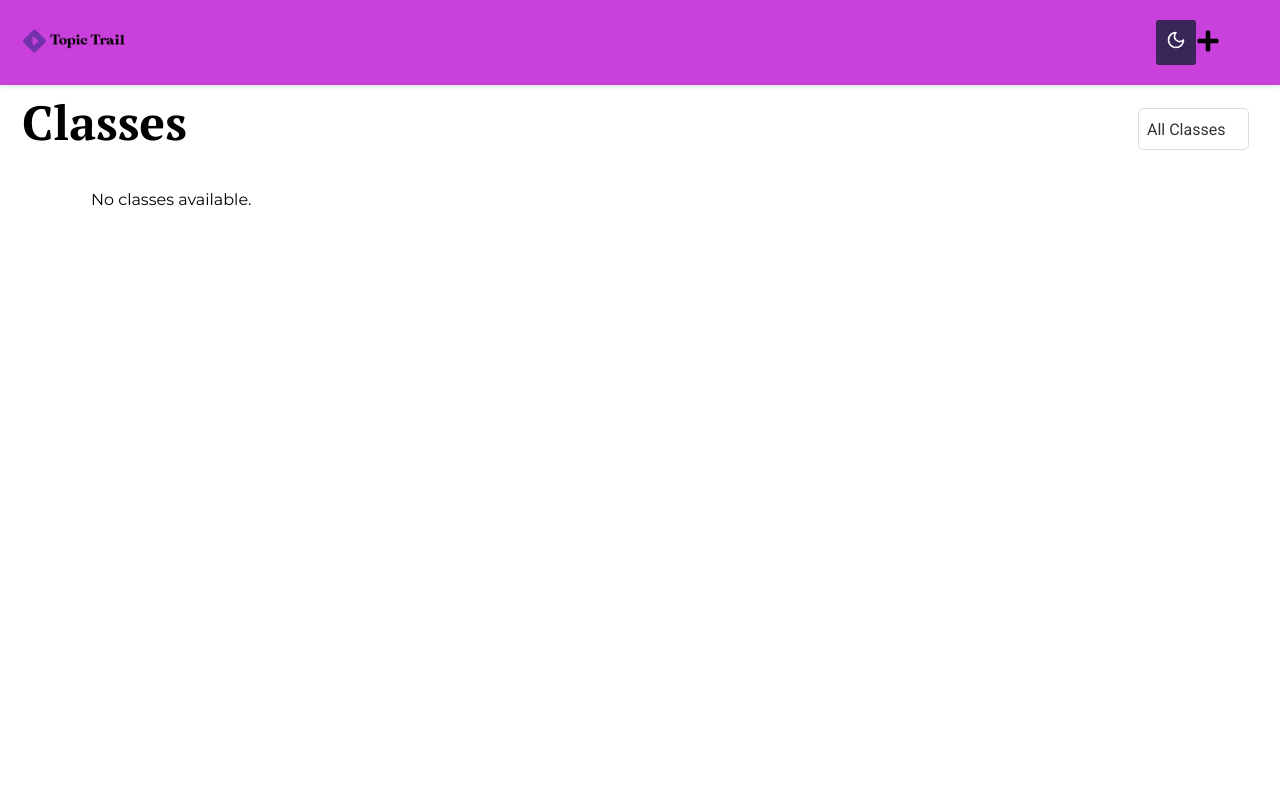
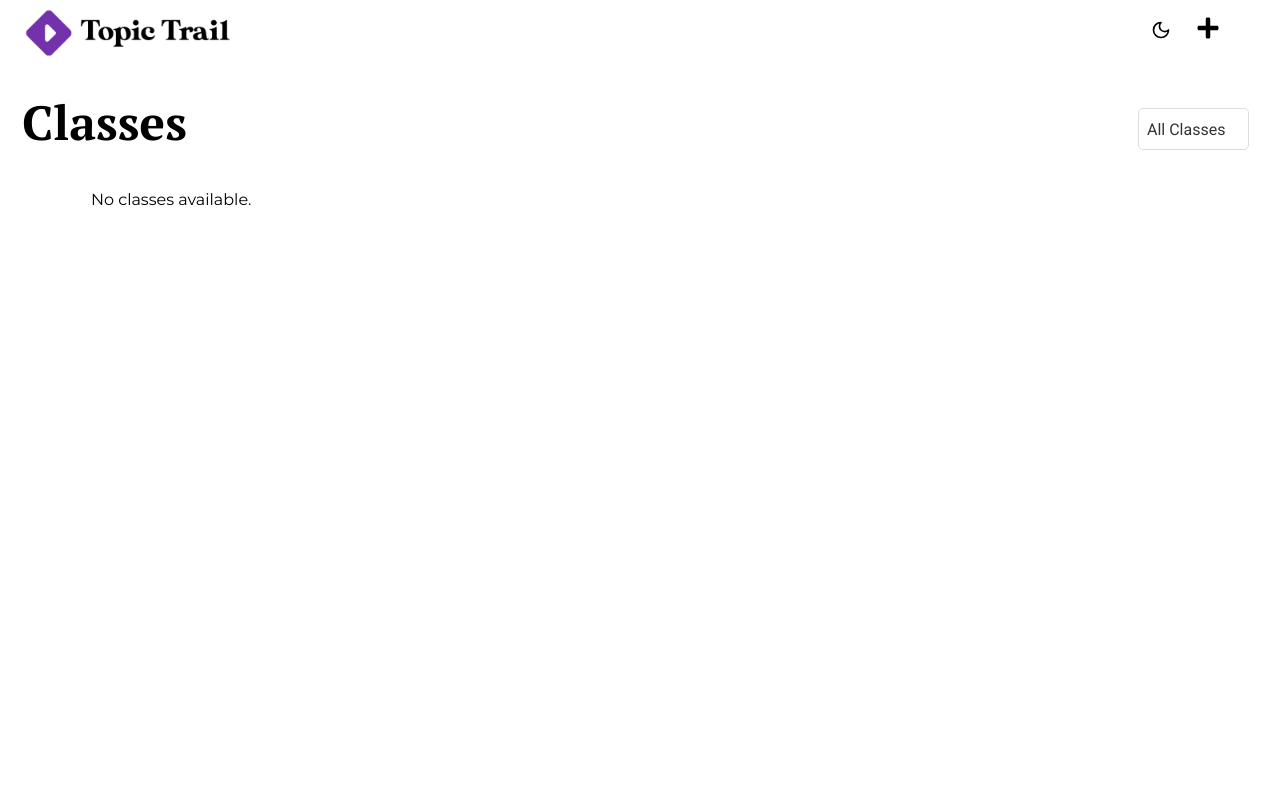
Before and after one commit to ojasharma/Topic_Trail, a React (Vite) app in the folder frontend/: page /home in a window 1280 px wide. Shown: the top 800 px of the page. Built offline with nearby package versions, Linux system fonts and the light colour scheme; a web font is replaced by a local one.

Commit message:
cchanged headder.css

```diff
--- a/frontend/src/components/Header.css
+++ b/frontend/src/components/Header.css
@@ -1,38 +1,68 @@
 header {
-    background-color: #ca40dc;
+    background-color: white;
     position: fixed;
     top: 0;
     left: 0;
     width: 100%;
+    height: 60px;
     z-index: 1000;
     padding: 10px 20px;
-    box-shadow: 0 2px 4px rgba(0, 0, 0, 0.1);
     display: flex;
-    justify-content: space-between; /* Space between the logo and icons */
+    justify-content: space;
     align-items: center;
+    transition: background-color 0.3s, color 0.3s;
+
+}
+
+
+header.dark {
+    background-color: #000000;
+    color: white;
 }
 
 .logo {
-    flex: 1; /* Ensures it stays on the left */
-    text-align: left; /* Aligns the text (or image) to the left */
+    padding-top: 10px;
+    flex: 1;
+    text-align: left;
 }
 
+
+
 .logo-img {
-    height: 40px; /* Adjust height as needed */
-    width: auto; /* Keeps aspect ratio intact */
+    height: 80px;
+    width: auto;
+}
+.logo-img:hover{
+  cursor: pointer;
 }
 
 .icons {
     display: flex;
     align-items: center;
-    justify-content: flex-end; /* This ensures icons go to the right */
+    justify-content: flex-end;
     margin-right: 40px;
+    gap: 20px;
+}
+
+.theme-toggle {
+    background: none;
+    border: none;
+    cursor: pointer;
+    padding: 5px;
+    color: inherit;
+    display: flex;
+    align-items: center;
+    justify-content: center;
+}
+
+.theme-toggle:hover {
+    opacity: 0.8;
 }
 
 .profile-icon {
     font-size: 24px;
-    margin-right: 20px;
     cursor: pointer;
+    color: inherit;
 }
 
 .plus-container {
@@ -42,13 +72,14 @@ header {
 .plus-icon {
     font-size: 24px;
     cursor: pointer;
+    color: inherit;
 }
 
 .dropdown-menu {
     position: absolute;
-    top: 30px; /* Moves the dropdown below the plus icon */
+    top: 30px;
     right: 0;
-    background-color: white;
+    background-color: var(--bg-color, white);
     border: 1px solid #ccc;
     box-shadow: 0 2px 4px rgba(0, 0, 0, 0.1);
     list-style-type: none;
@@ -58,12 +89,23 @@ header {
     z-index: 9999;
 }
 
+header.dark .dropdown-menu {
+    background-color: #2a2a2a;
+    border-color: #444;
+}
+
 .dropdown-item {
     padding: 10px;
     text-align: left;
     cursor: pointer;
+    font-family: 'Roboto', sans-serif;
+    color: inherit;
 }
 
 .dropdown-item:hover {
-    background-color: #f0f0f0; /* Light hover effect */
+    background-color: var(--hover-bg, #f0f0f0);
 }
+
+header.dark .dropdown-item:hover {
+    background-color: #333;
+}
```
Lines whose indentation alone changed are shown as unchanged.
